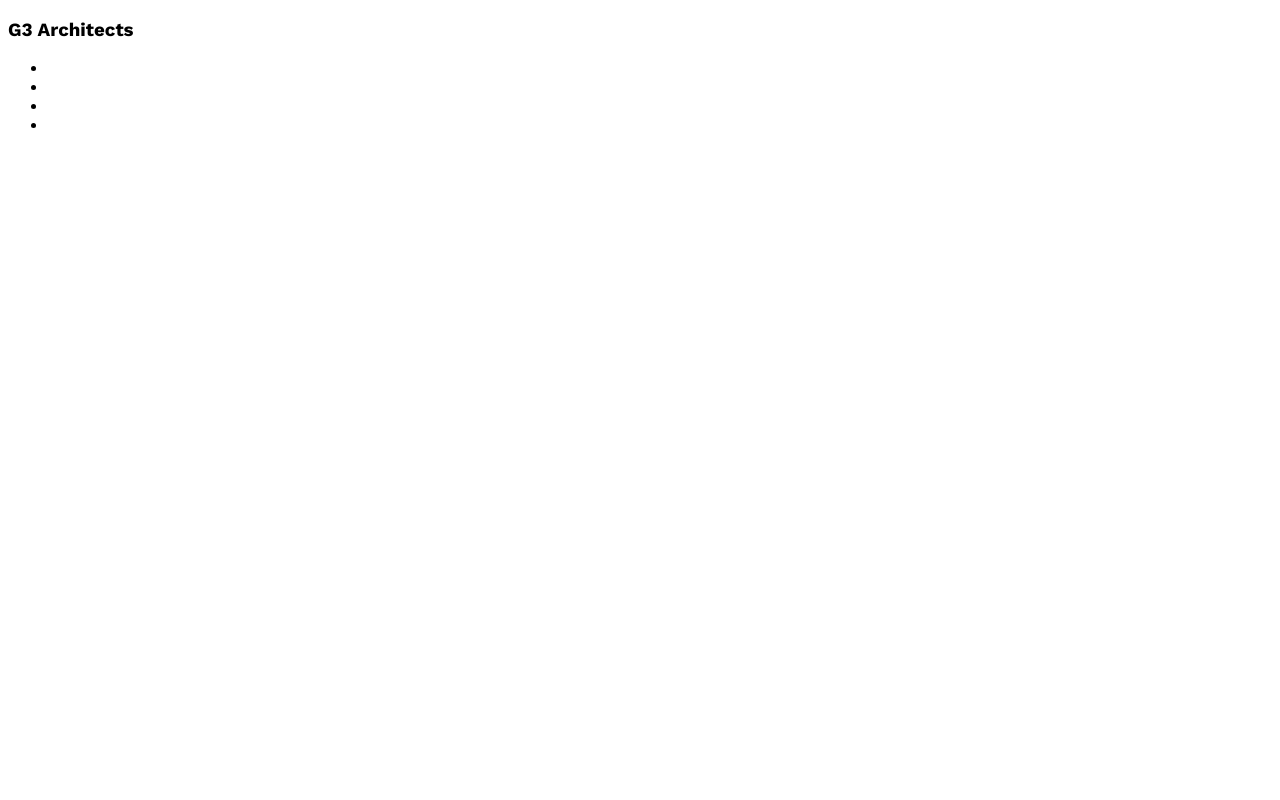
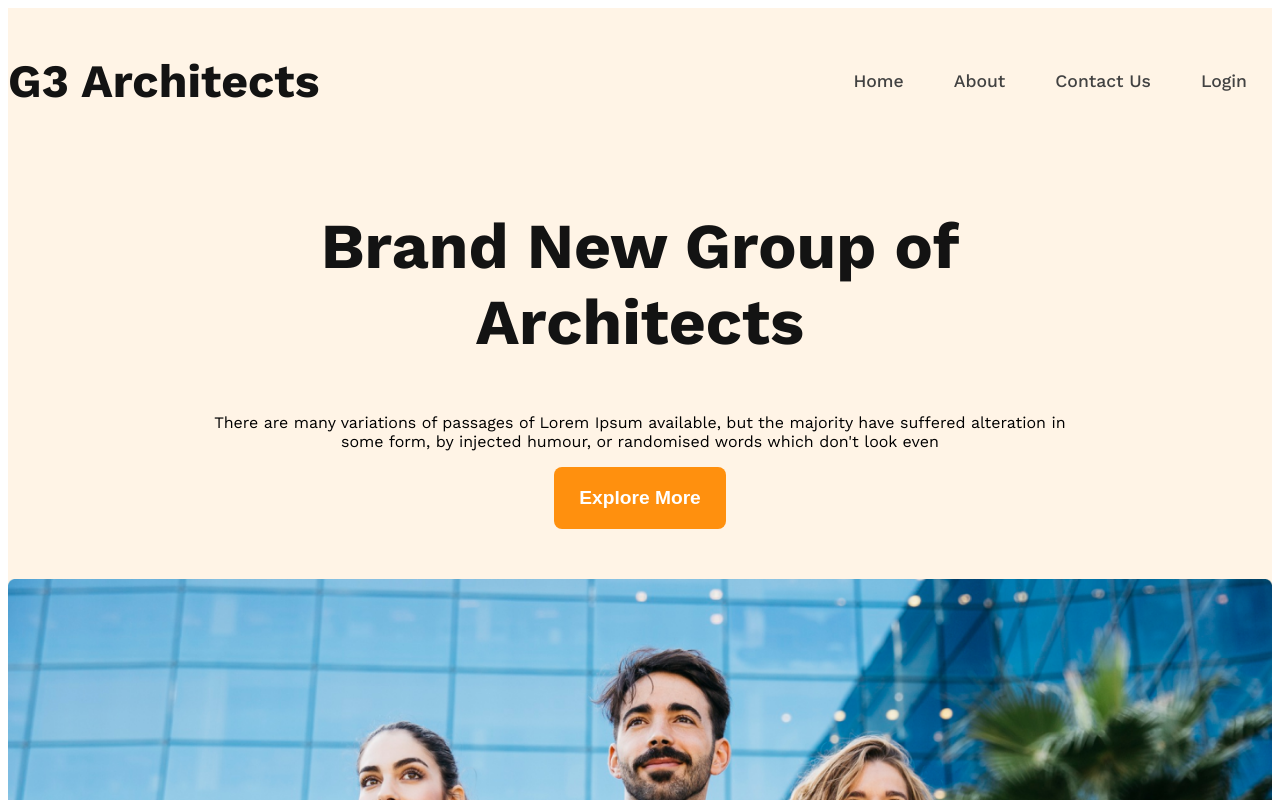
Before and after one commit to mdratul4505/g3-architects-repo, a plain HTML site: page index.html in a window 1280 px wide. Shown: the top 800 px of the page. Drawn offline with nearby package versions, Linux system fonts and the light colour scheme.

Commit message:
added header

```diff
--- a/index.html
+++ b/index.html
@@ -7,18 +7,31 @@
     <link rel="stylesheet" href="styles/style.css">
 </head>
 <body class="work-sans-font">
-   <header>
-    <nav>
-       <h3 class="brand">G3 Architects</h3>
-       <ul>
-            <li><a href=""></a></li>
-            <li><a href=""></a></li>
-            <li><a href=""></a></li>
-            <li><a href=""></a></li>
-       </ul>
+   <header class="bg-light">
+    <nav class="navbar display-flex">
+       <h3 class="brand dark-1">G3 Architects</h3>
+      <ul class="nav-links display-flex">
+        <li class="nav-item"><a href="" class="nav-link dark-2">Home</a></li>
+        <li class="nav-item"><a href="" class="nav-link dark-2">About</a></li>
+        <li class="nav-item"><a href="" class="nav-link dark-2">Contact Us</a></li>
+        <li class="nav-item"><a href="" class="nav-link dark-2">Login</a></li>
+      </ul>
+
+    </nav>
+    <div class="banner">
+        <div class="banner-content">
+            <h2 class="banner-title dark-1">Brand New
+                Group of Architects </h2>
+                <p class="banner-description">There are many variations of passages of Lorem Ipsum available, but the majority have suffered alteration in some form, by injected humour, or randomised words which don't look even</p>
+            <button class="btn-primary">Explore More</button>
+        </div>
+            <img class="banner-img" src="images/banner.png" alt="">
+    </div>
 
 
-    </nav>
+
+
+
 
    </header>
    <main>
--- a/styles/style.css
+++ b/styles/style.css
@@ -5,4 +5,80 @@
   font-optical-sizing: auto;
   font-weight: 400;
   font-style: normal;
+
 }
+/*shared styles */
+.display-flex{
+    display: flex;
+}
+.dark-1{
+    color:#131313 ;
+}
+.dark-2{
+    color: #424242;
+}
+.dark-3{
+    color: #727272;
+}
+.bg-light{
+    background-color: rgba(255, 144, 14, 0.1);
+}
+.btn-primary{
+    background-color: #FF900E;
+    color: #FFFFFF;
+    padding: 20px 25px;
+    font-weight: 600;
+    font-size: 1.2rem;
+    border: none;
+    border-radius:8px ;
+
+
+}
+
+/* nav style */
+.navbar{
+    justify-content: space-between;
+    align-items: center;
+    border-radius: 8px;
+
+
+}
+.nav-item{
+    list-style: none;
+    margin: 25px ;
+}
+.nav-link{
+    text-decoration: none;
+    font-size: 1.1rem;
+
+    font-weight: 500;
+}
+.navbar, .banner{
+    max-width: 1440px;
+    margin: 0 auto;
+}
+.brand{
+    font-size: 2.9rem;
+    font-weight: bold;
+}
+/* banner styles */
+.banner-content{
+    max-width: 862px;
+    text-align: center;
+    margin: 0 auto;
+    margin-bottom: 50px;
+}
+.banner-title{
+    font-size: 4rem;
+    font-weight: bold;
+}
+.banner-img{
+    width: 100%;
+}
+/* responsive media query */
+@media screen and (max-width:576px) {
+    .navbar, .nav-links{
+        flex-direction: column;
+    }
+
+}
```
